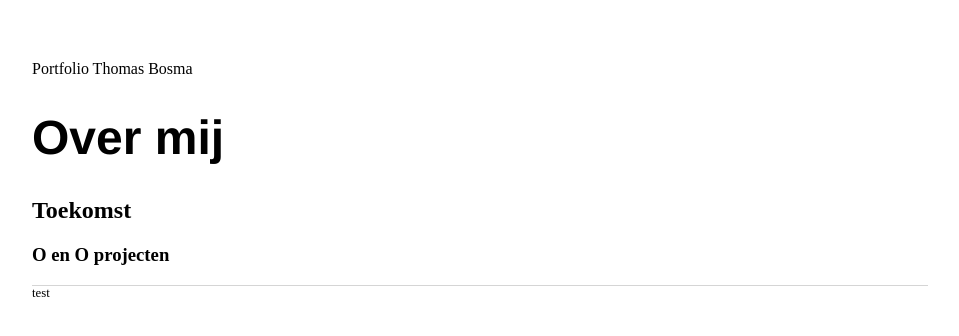
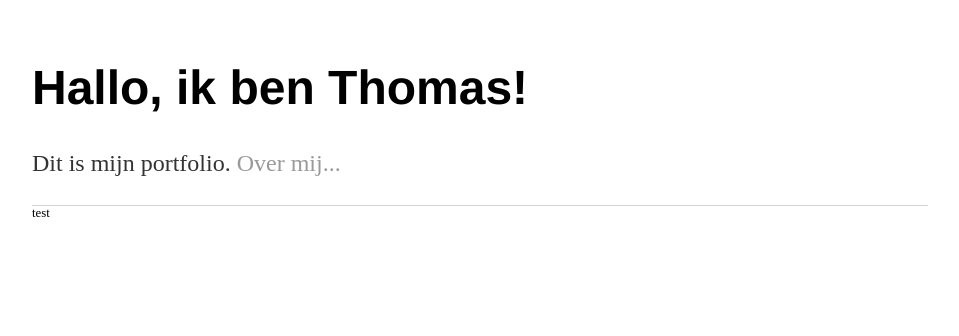
Before and after one commit to ThatsTB/ThatsTB.github.io, a Jekyll site: the page built from index.html, in a window 1280 px wide. Shown: the top 336 px of the page, without its empty margins (160-1119 px from the left). Built offline with Jekyll 4.4.1, drawn with Linux system fonts in a browser that asks for light colours.

Commit message:
Update index.html

```diff
--- a/index.html
+++ b/index.html
@@ -1,22 +1,8 @@
 ---
 layout: default
+title: Portfolio Thomas Bosma
 ---
-<!DOCTYPE html>
-
-<html>
-
-  <head>
-  <title> Portfolio Thomas Bosma </title>
-    <!-- link to main stylesheet -->
-    <link rel="stylesheet" type="text/css" href="/css/main.css">
-  </head>
-  <body>
-
-  Portfolio Thomas Bosma
-
-  <h1> Over mij </h1>
-  <h2> Toekomst </h2>
-  <h3> O en O projecten </h3>
-
-
-</html>
+<div class="blurb">
+	<h1>Hallo, ik ben Thomas!</h1>
+	<p>Dit is mijn portfolio. <a href="/about">Over mij...</a></p>
+</div><!-- /.blurb -->
```
